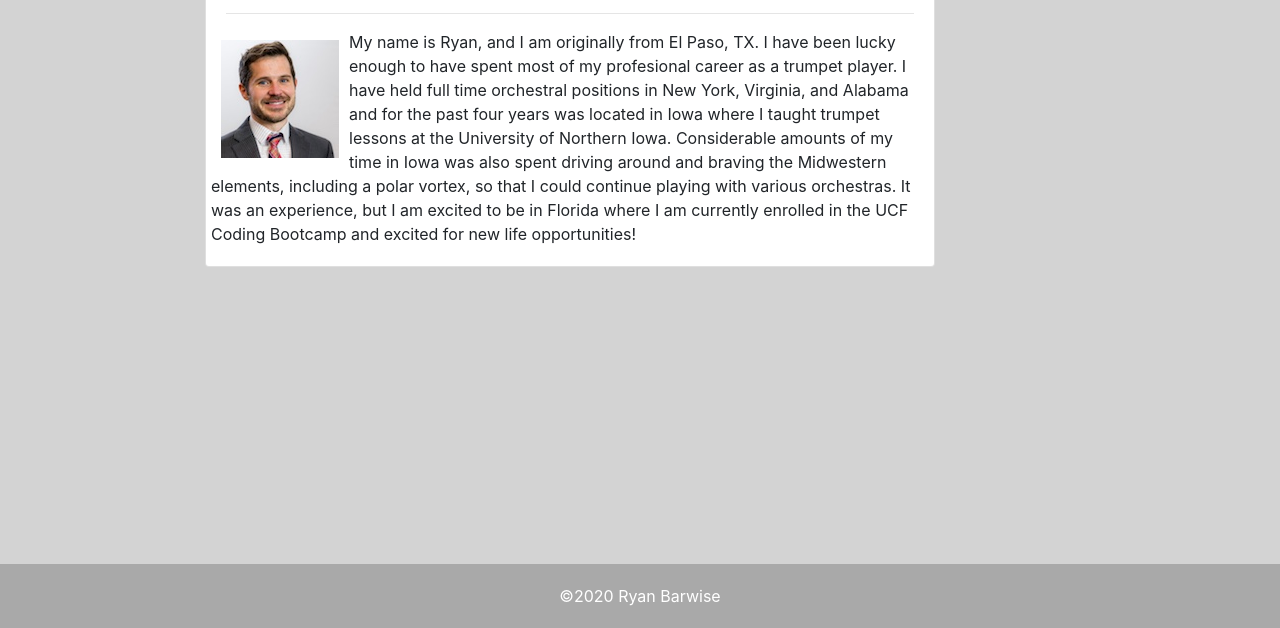
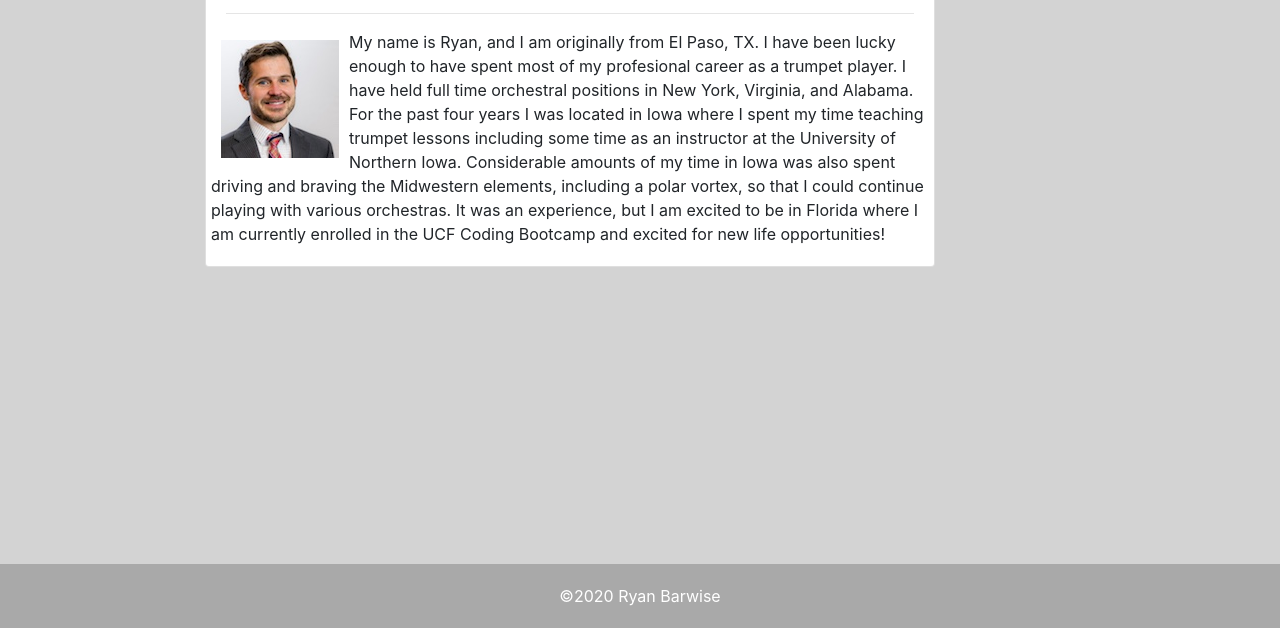
Before and after one commit to ryanbarwise/ryanbarwise1.github.io, a plain HTML site: page index.html in a window 1280 px wide. Shown: the part 172-800 px from the top of the page. Drawn offline with nearby package versions, Linux system fonts and the light colour scheme.

Commit message:
updated about me

```diff
--- a/index.html
+++ b/index.html
@@ -36,7 +36,7 @@
                     <div class="row">
                     <div class="col-md-12">
                       <img src="ryan.jpg" alt="profile-picture" class="textWrap">
-                    My name is Ryan, and I am originally from El Paso, TX.  I have been lucky enough to have spent most of my profesional career as a trumpet player.  I have held full time orchestral positions in New York, Virginia, and Alabama and for the past four years was located in Iowa where I taught trumpet lessons at the University of Northern Iowa.  Considerable amounts of my time in Iowa was also spent driving around and braving the Midwestern elements, including a polar vortex, so that I could continue playing with various orchestras.  It was an experience, but I am excited to be in Florida where I am currently enrolled in the UCF Coding Bootcamp and excited for new life opportunities!
+                    My name is Ryan, and I am originally from El Paso, TX.  I have been lucky enough to have spent most of my profesional career as a trumpet player.  I have held full time orchestral positions in New York, Virginia, and Alabama.  For the past four years I was located in Iowa where I spent my time teaching trumpet lessons including some time as an instructor at the University of Northern Iowa.  Considerable amounts of my time in Iowa was also spent driving and braving the Midwestern elements, including a polar vortex, so that I could continue playing with various orchestras.  It was an experience, but I am excited to be in Florida where I am currently enrolled in the UCF Coding Bootcamp and excited for new life opportunities!
                     </div>
                    </div>
                   </div>
```
